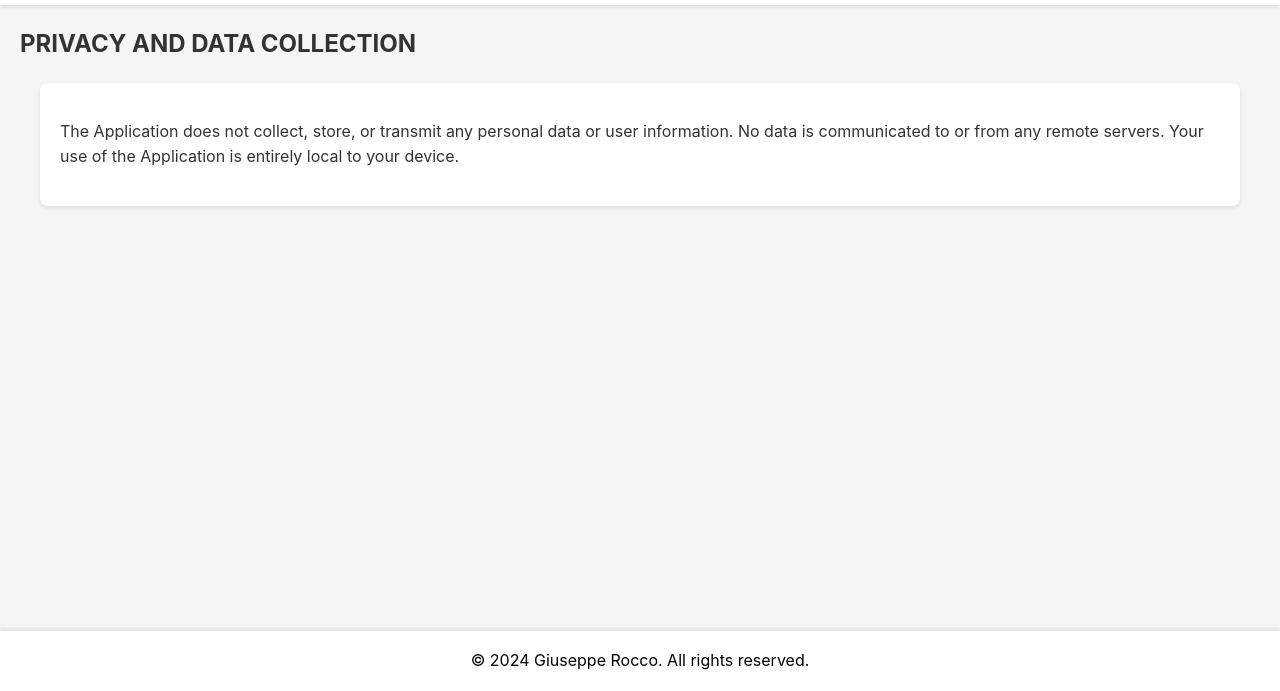
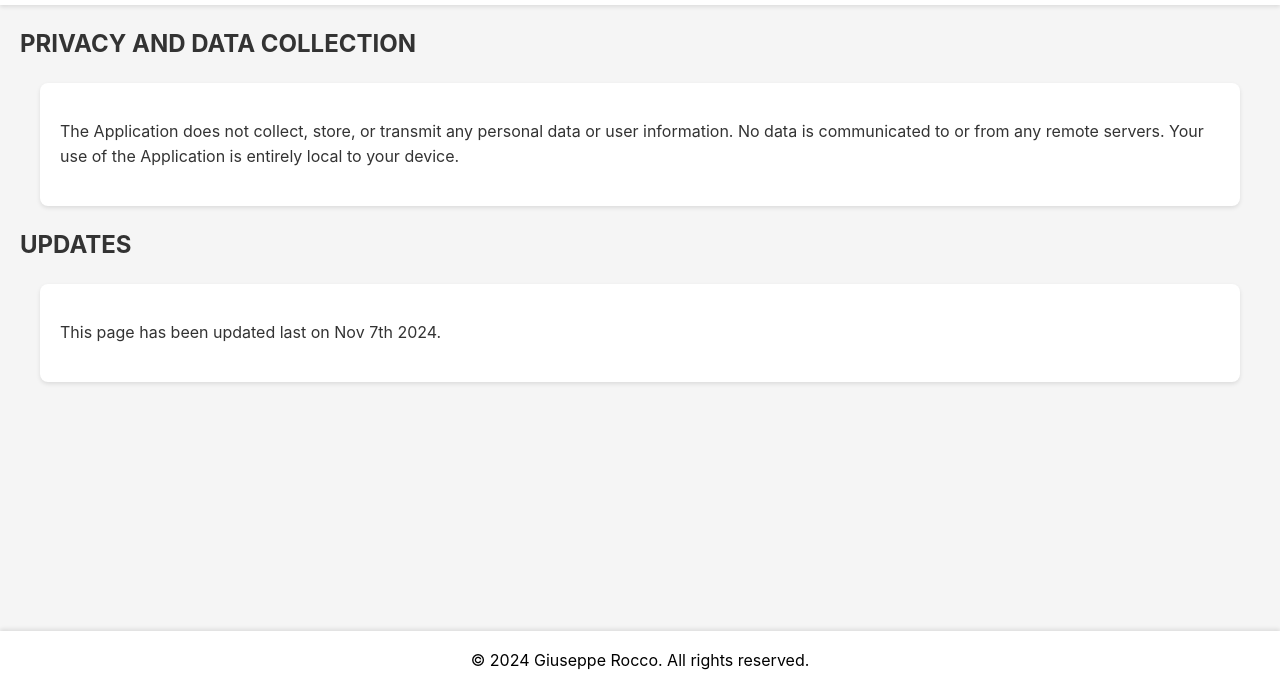
Before and after one commit to iOmega8561/tesseract.grocco.org, a plain HTML site: page privacy.html in a window 1280 px wide. Shown: the part 109-800 px from the top of the page. Drawn offline with Linux system fonts and the light colour scheme.

Commit message:
Inserted new update section on Privacy Policy

```diff
--- a/privacy.html
+++ b/privacy.html
@@ -26,6 +26,13 @@
                 <p>The Application does not collect, store, or transmit any personal data or user information. No data is communicated to or from any remote servers. Your use of the Application is entirely local to your device.</p>
             </div>
         </section>
+
+        <section class="section">
+            <h2>UPDATES</h2>
+            <div class="card">
+                <p>This page has been updated last on Nov 7th 2024.</p>
+            </div>
+        </section>
     </main>
 
     <footer>
```
